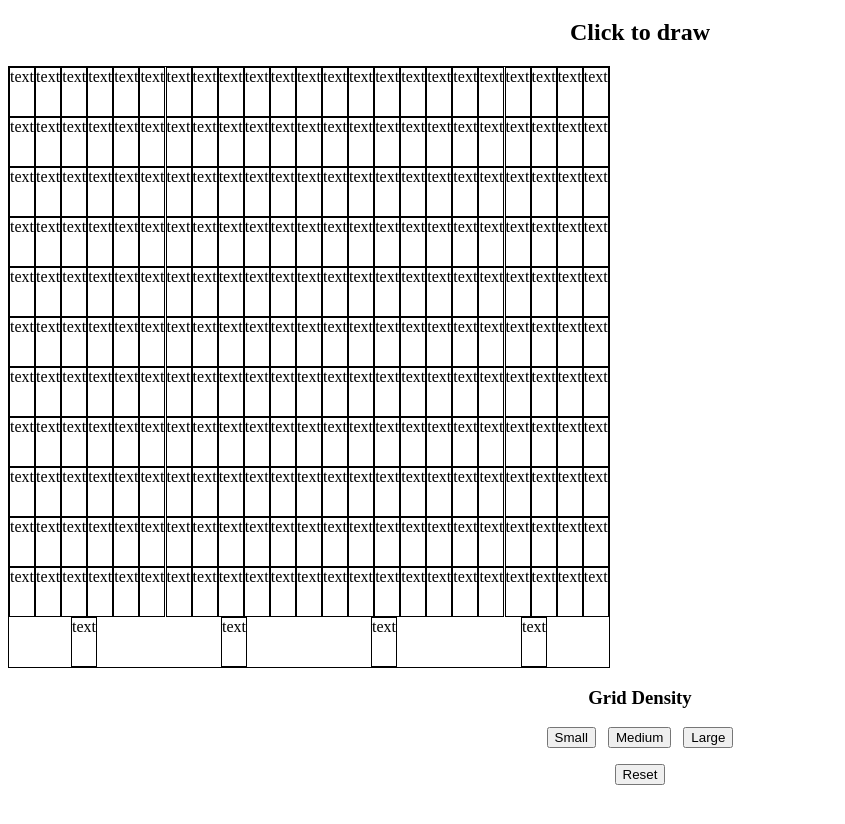
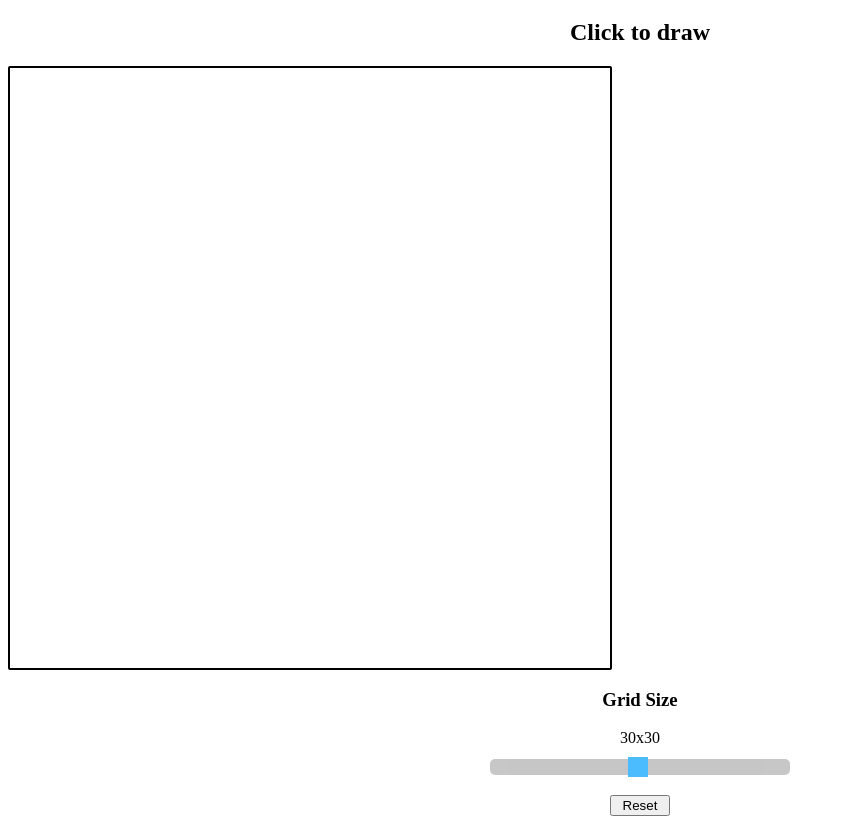
Before and after one commit to DylanH28/etch-a-sketch, a plain HTML site: page index.html in a window 1280 px wide. Shown: the part 61-885 px from the top of the page, without its empty margins (0-845 px from the left). Before the commit the page ends 854 px from the top, so only its background shows below. Drawn offline with Linux system fonts and the light colour scheme.

Commit message:
Added more javascript. Grid still not working.

```diff
--- a/index.html
+++ b/index.html
@@ -10,16 +10,13 @@
 <body>
     <h1>Etch-A-Sketch</h1>
     <h2>Click to draw</h2>
-    <div id="grid"></div>
-    <div id="container">
-        <h3>Grid Density</h3>
-        <div id="controls">
-            <button id="small">Small</button>
-            <button id="medium">Medium</button>
-            <button id="large">Large</button>
-        </div>
-        <div id="reset">
-            <button id="resetBtn">Reset</button>
+    <div class="grid"></div>
+    <div class="container">
+        <h3>Grid Size</h3>
+        <div class="controls">
+            <div class="gridSize">30x30</div>
+            <input type="range" min="1" max="60" value="30" class="slider" id="myRange">
+            <button class="reset">Reset</button>
         </div>
     </div>
     <script src="script.js"></script>
--- a/script.js
+++ b/script.js
@@ -1,11 +1,28 @@
-const container = document.querySelector('#grid');
+const grid = document.querySelector('.grid');
+const reset = document.querySelector('.reset');
+let gridSize = document.querySelector('.gridSize');
+let gridInput = document.querySelector('input');
 
-for (let i = 0; i <= 256; i++) {
-    const content = document.createElement('div');
-    content.classList.add('content');
-    content.textContent = 'text';
-    content.style.border = "thin solid black"
+let boxSize = 30;
+createGrid(boxSize);
 
-    grid.appendChild(content);
+function createDiv(size) {
+    const div = document.createElement('div');
+    div.style.width = `${size}px`;
+    div.style.height = `${size}px`;
+    div.style.border = '1px thin black';
+    return div;
 }
-//console.log(grid.innerHTML)
+
+function createGrid(gridSize) {
+    for (let i = 0; i < gridSize; i++) {
+        for (let j = 0; j < gridSize; j++) {
+          grid.appendChild(createDiv(grid.clientWidth / gridSize));
+        }
+      }
+}
+
+gridInput.addEventListener('input', function (e) {
+    squareSize = e.target.value;
+    gridSize.textContent = `${squareSize}x${squareSize}`;
+});
--- a/style.css
+++ b/style.css
@@ -3,23 +3,57 @@ h1, h2, h3 {
     justify-content: center;
 }
 
-#grid {
+.grid {
     width: 600px;
     height: 600px;
-    border: solid 1px black;
+    border: 2px solid black;
+    border-radius: 2px;
+    position: relative;
     display: flex;
     justify-content: space-around;
     flex-flow: row wrap;
 }
 
-#controls {
-    display: flex;
-    justify-content: center;
-    gap: 12px;
-    margin-bottom: 16px;
-}
-
-#reset {
+.gridSize {
     display: flex;
     justify-content: center;
 }
+
+.controls {
+    gap: 12px;
+    display: flex;
+    flex-direction: column;
+}
+
+.slider {
+    -webkit-appearance: none;  /* Override default CSS styles */
+    appearance: none;
+    width: 300px;
+    height: 16px;
+    border-radius: 5px;
+    margin: 0 auto;
+    margin-bottom: 8px;
+    background: #afafaf;
+    outline: none; /* Remove outline */
+    opacity: 0.7; /* Set transparency for mouse-over effects on hover */
+    -webkit-transition: .2s; /* 0.2 seconds transition on hover */
+    transition: opacity .2s;
+}
+
+.slider:hover {
+    opacity: 1; /* Fully shown on mouse-over */
+}
+
+.slider::-webkit-slider-thumb {
+    -webkit-appearance: none;
+    appearance: none;
+    width: 20px;
+    height: 20px;
+    background: #00a2ff;
+    cursor: pointer;
+}
+
+.reset {
+    width: 60px;
+    margin: 0 auto;
+}
```
